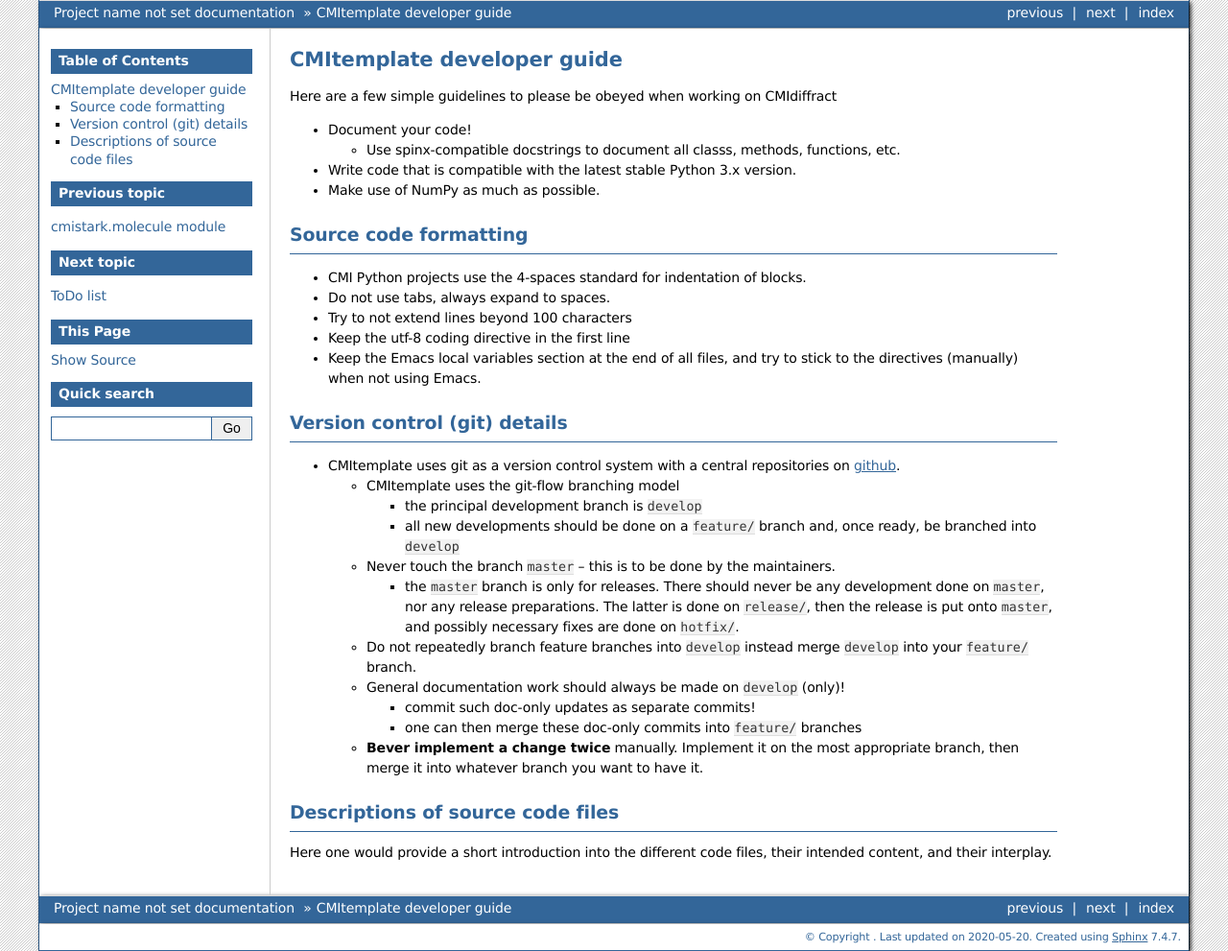
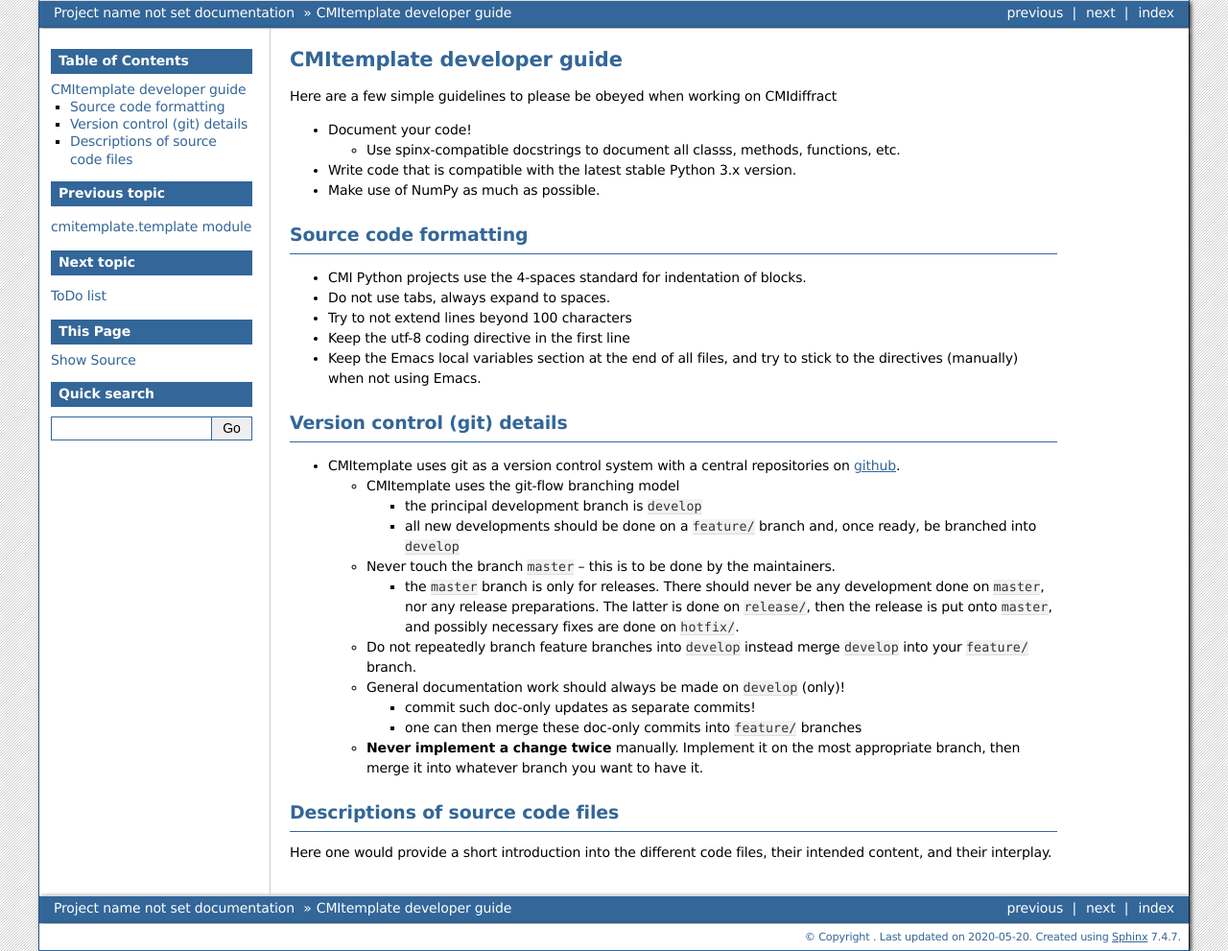
Before and after one commit to CFEL-CMI/CMI-Python-project-template, a Sphinx documentation site: the page built from doc/developer-guide.rst, in a window 1280 px wide. Shown: the whole page at 96% size. Built offline with Sphinx 7.4.7, drawn with Linux system fonts in a browser that asks for light colours.

Commit message:
small fixes to documentation (names and typos)

```diff
--- a/doc/cmitemplate.rst
+++ b/doc/cmitemplate.rst
@@ -1,5 +1,5 @@
-cmistark package
-================
+cmitemplate package
+===================
 
 Submodules
 ----------
--- a/doc/cmitemplate.template.rst
+++ b/doc/cmitemplate.template.rst
@@ -1,5 +1,5 @@
-cmistark.molecule module
-========================
+cmitemplate.template module
+===========================
 
 .. automodule:: cmitemplate.template
     :members:
--- a/doc/developer-guide.rst
+++ b/doc/developer-guide.rst
@@ -47,7 +47,7 @@
     * commit such doc-only updates as separate commits!
     * one can then merge these doc-only commits into ``feature/`` branches
 
-  * **Bever implement a change twice** manually. Implement it on the most appropriate branch, then
+  * **Never implement a change twice** manually. Implement it on the most appropriate branch, then
     merge it into whatever branch you want to have it.
 
 
```
